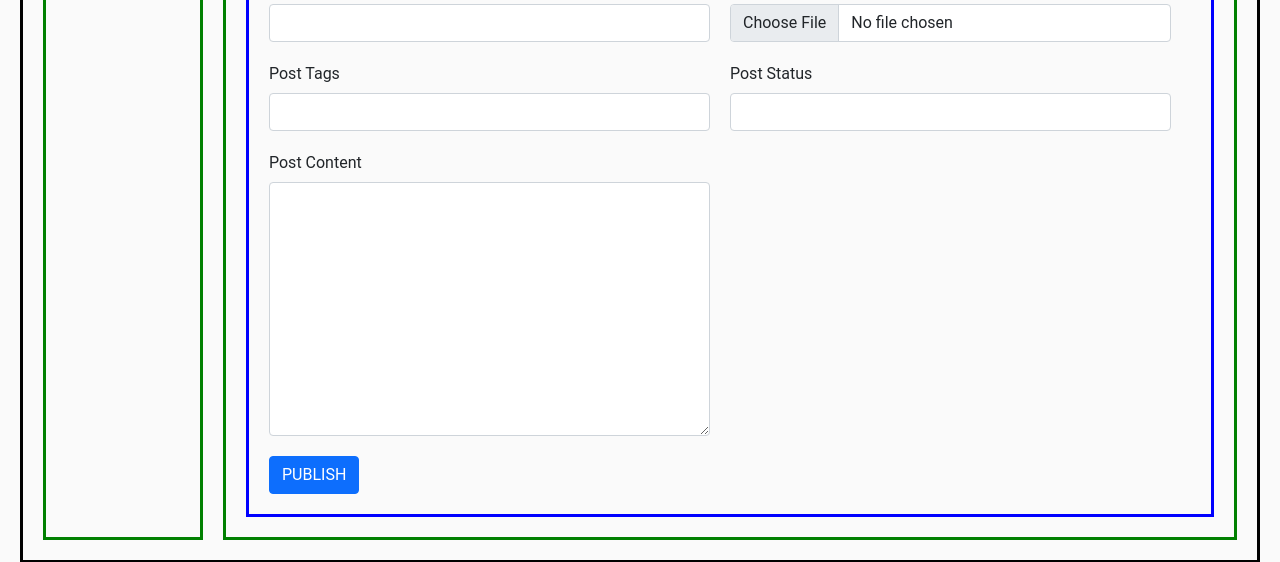
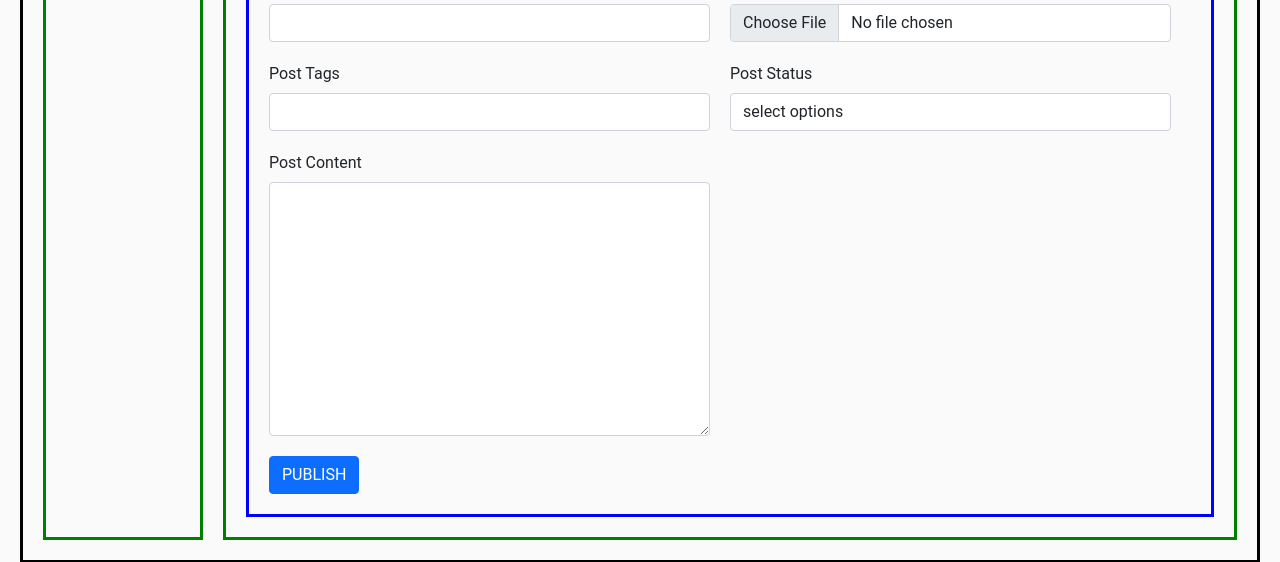
Before and after one commit to touzaelhassan/CMS-USING-PHP-PROCEDURAL, a PHP site: page /admin/posts.php?source=create_post in a window 1280 px wide. Shown: the part 444-1006 px from the top of the page. Run offline with PHP 8.4, Linux system fonts and the light colour scheme; data that the repository does not hold is empty; some libraries are stand-ins or nearby versions.

Commit message:
add dropdown options for add post page

```diff
--- a/admin/includes/create_post.php
+++ b/admin/includes/create_post.php
@@ -27,7 +27,11 @@
     </div>
     <div class="form-group">
       <label>Post Status</label>
-      <input type="text" class="form-control" name="post_status">
+      <select name="post_status" class="form-control">
+        <option value="draft">select options</option>
+        <option value="published">publish</option>
+        <option value="draft">draft</option>
+      </select>
     </div>
     <div class="form-group">
       <label>Post Content</label>
```
